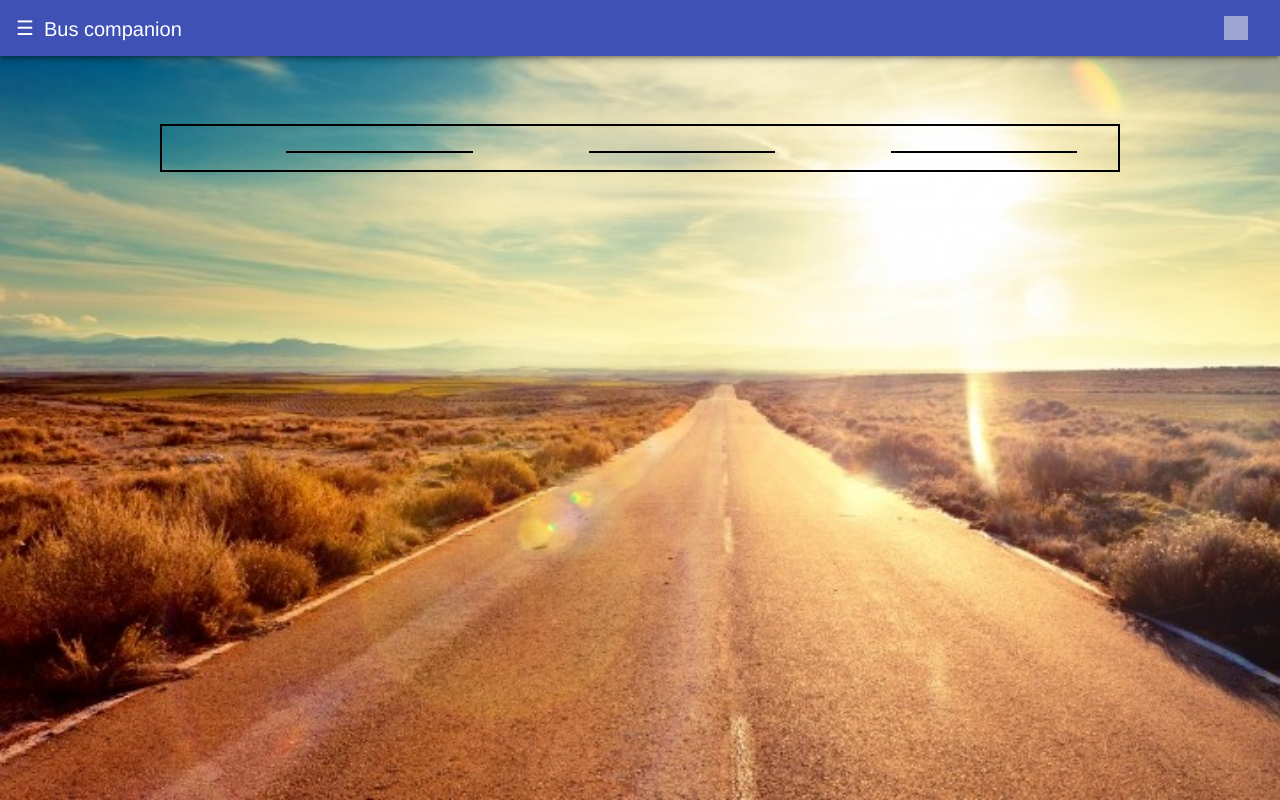
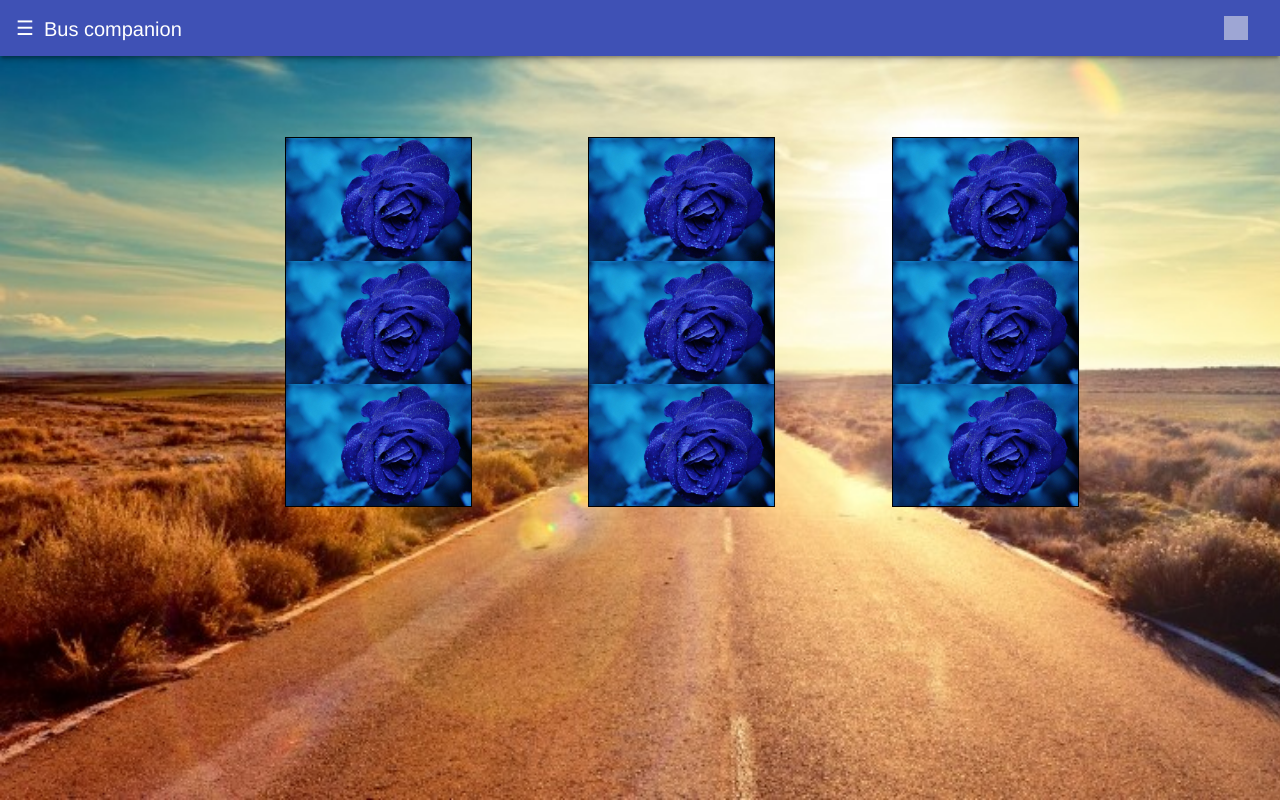
Before and after one commit to goelprateek5/TARP_PROJECT, a Django app: page /media/ in a window 1280 px wide. Run offline with Django 3.2, Linux system fonts and the light colour scheme.

Commit message:
style commit

```diff
--- a/mysite/etravel_search/static/css/styles.css
+++ b/mysite/etravel_search/static/css/styles.css
@@ -134,6 +134,17 @@
     margin-top: 5%;
     border:2px solid black;
 
+
+}
+
+#container1 {
+    margin: auto;
+    width: 75%;
+    height: 75%;
+    padding: 1%;
+    margin-top: 5%;
+
+
 }
 input[type=text],[type=date]{
     padding: 7px;
@@ -223,6 +234,8 @@ input[type=submit]:hover {
 
 
 .mediaAcc{
+    height: 20%;
+    width: 20%;
     background-image: url('../images/media/images/1.jpg');
     background-size: cover;
     background-size: contain;
--- a/mysite/mediaAccess/templates/mediaAccess.html
+++ b/mysite/mediaAccess/templates/mediaAccess.html
@@ -36,7 +36,7 @@
         <button id="butRefresh" class="headerButton" aria-label="Refresh" onclick="butRefresh()"></button>
     </header>
     <main class='main'>
-        <div id="container">
+        <div id="container1">
             <a href="videos"><div class="mediaAcc" id="videos"></div></a>
             <a href="music"><div class="mediaAcc" id="music"></div></a>
             <a href="books"><div class="mediaAcc" id="books"></div></a>
```
